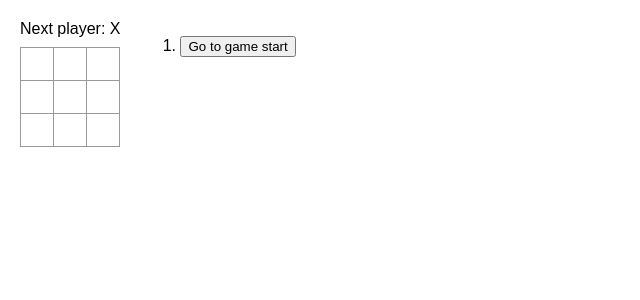
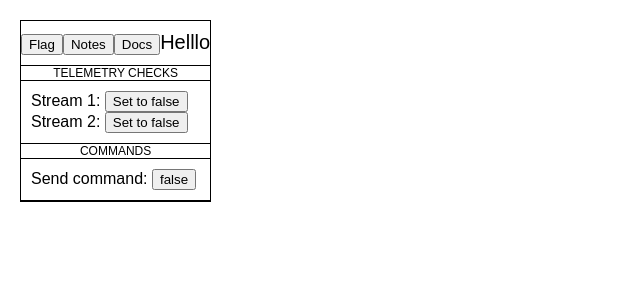
Before and after one commit to NiallMcKinnon/react-test, a React (Create React App) app in the folder src/: page / in a window 1280 px wide. Shown: the top 300 px of the page, without its empty margins (0-640 px from the left). Built offline with nearby package versions, Linux system fonts and the light colour scheme.

Commit message:
whole buncha stuff

```diff
--- a/src/App.js
+++ b/src/App.js
@@ -1,133 +1,146 @@
 import React from "react";
-import { useState } from "react";
+import "./newStyles.css";
 
-class Square extends React.Component {
+class Command extends React.Component {
+
+    constructor(props) {
+        super(props);
+        this.state = {
+            toggle: true,
+            sent: false
+        };
+        this.clickEvent = this.clickEvent.bind(this);
+    }
+
+    clickEvent() {
+        // this.value = !(this.value);
+        this.setState({sent: !this.state.sent})
+    }
+
     render() {
-    const { value, onSquareClick } = this.props;
         return (
-      <button className="square" onClick={onSquareClick}>
-        {value}
+            <div>
+                <label>Send command: </label>
+                <button disabled={!this.props.ready} onClick={this.clickEvent}>
+                    {(this.state.sent).toString()}
                 </button>
+            </div>
         );
     }
 }
 
-
-function Board({xIsNext, squares, onPlay}) {
-    /*
-    to have two child components communicate with each other,
-    declare the shared state in their parent component instead
-    */
-
-    function handleClick(i) {
-        if (squares[i] || calculateWinner(squares)){
-            return;
+class TelemCheck extends React.Component {
+    constructor(props) {
+        super(props);
+        this.state = {
+            toggle: true
+        };
+        this.clickEvent = this.clickEvent.bind(this);
     }
 
-        const nextSquares = squares.slice();
-
-        nextSquares[i] = (xIsNext) ? "X" : "O";
-
-        onPlay(nextSquares);
+    clickEvent() {
+        // this.value = !(this.value);
+        this.setState({toggle: !this.state.toggle}, () => {
+            this.props.onToggleChange(this.props.index, this.state.toggle);
+        });
     }
 
-    function calculateWinner(squares) {
-        const lines = [
-            [0, 1, 2],
-            [3, 4, 5],
-            [6, 7, 8],
-            [0, 3, 6],
-            [1, 4, 7],
-            [2, 5, 8],
-            [0, 4, 8],
-            [2, 4, 6],
-        ];
-        for (let i = 0; i < lines.length; i++) {
-            const [a, b, c] = lines[i];
-            if (
-                squares[a] &&
-                squares[a] === squares[b] &&
-                squares[a] === squares[c]
-            ) {
-                return squares[a];
+    render() {
+        return (
+            <div>
+                <label>{this.props.title}: </label>
+                <button onClick={this.clickEvent}>
+                    Set to {(!this.state.toggle).toString()}
+                </button>
+                {!this.state.toggle &&
+                    <p style={{marginLeft: '20px'}}>Contingency message</p>
+                }
+            </div>
+        );
     }
 }
-        return null;
+
+class ProcedureStep extends React.Component {
+
+    constructor(props) {
+        super(props);
+        this.state = {
+            telemChecks: [
+                // <TelemCheck key="1" title="Stream 1"/>,
+                // <TelemCheck key="2" title="Stream 2"/>
+                {toggle: true},
+                {toggle: true}
+            ],
+            commands: [
+                <Command key="1" ready={false}/>
+            ]
+        };
+        this.handleToggleChange = this.handleToggleChange.bind(this);
     }
 
-    // Not explicitly re-defined, components automatically render upon a change.
-    const winner = calculateWinner(squares);
-    let status;
-    if (winner) {
-        status = "Winner: " + winner;
-    } else {
-        status = "Next player: " + (xIsNext ? "X" : "O");
+    handleToggleChange(index, toggle) {
+        const newTelemChecks = [...this.state.telemChecks];
+        newTelemChecks[index] = {toggle: toggle};
+        this.setState({telemChecks: newTelemChecks});
     }
 
+    checkTelemStatus() {
+        for (let i = 0; i < this.state.telemChecks.length; i++) {
+            if (!this.state.telemChecks[i].toggle) {
+                return false;
+            }
+        }
+        return true;
+    }
+
+    render() {
+
+        const commandsReady = this.checkTelemStatus();
+
         return (
-        <React.Fragment>
-            <div className="status">{status}</div>
-            <div className="board-row">
-                <Square value={squares[0]} onSquareClick={() => handleClick(0)} />
-                <Square value={squares[1]} onSquareClick={() => handleClick(1)} />
-                <Square value={squares[2]} onSquareClick={() => handleClick(2)} />
+            <div className="ProcedureStep">
+                <div className="title">
+                    <button>Flag</button>
+                    <button>Notes</button>
+                    <button>Docs</button>
+                    Helllo
                 </div>
-            <div className="board-row">
-                <Square value={squares[3]} onSquareClick={() => handleClick(3)} />
-                <Square value={squares[4]} onSquareClick={() => handleClick(4)} />
-                <Square value={squares[5]} onSquareClick={() => handleClick(5)} />
+                <div className="subSection">
+                    <div className="sectionHeader">
+                        TELEMETRY CHECKS
                     </div>
-            <div className="board-row">
-                <Square value={squares[6]} onSquareClick={() => handleClick(6)} />
-                <Square value={squares[7]} onSquareClick={() => handleClick(7)} />
-                <Square value={squares[8]} onSquareClick={() => handleClick(8)} />
+                    <div className="sectionBody">
+                        {this.state.telemChecks.map((check, index) =>
+                            <TelemCheck
+                                key={index}
+                                title={`Stream ${index+1}`}
+                                index={index}
+                                onToggleChange={this.handleToggleChange}
+                            />
+                        )}
                     </div>
-        </React.Fragment>
+                </div>
+                <div className="subSection">
+                    <div className="sectionHeader">
+                        COMMANDS
+                    </div>
+                    <div className="sectionBody">
+                        {this.state.commands.map(command =>
+                            React.cloneElement(command, {ready: commandsReady})
+                        )}
+                    </div>
+                </div>
+            </div>
         );
     }
-
-// function Command() {
-
-// }
-
-export default function Game() {
-    const [history, setHistory] = useState([Array(9).fill(null)]);
-    const [currentMove, setCurrentMove] = useState(0);
-    const xIsNext = currentMove % 2 === 0;
-    const currentSquares = history[currentMove];
-
-    function handlePlay(nextSquares) {
-        const nextHistory = [...history.slice(0, currentMove+1), nextSquares];
-        setHistory(nextHistory);
-        setCurrentMove(nextHistory.length-1);
 }
 
-    function jumpTo(nextMove) {
-        setCurrentMove(nextMove);
+class TopLevel extends React.Component {
+    render() {
+        return (
+            <ProcedureStep stepID="2.130.3.7"/>
+        )
+    }
 }
 
-    const moves = history.map((squares, move) => {
-        let description;
-        if (move > 0) {
-            description = 'Go to move #' + move;
-        } else {
-            description = 'Go to game start';
-        }
-        return (
-            <li key={move}>
-                <button onClick={() => jumpTo(move)}>{description}</button>
-            </li>
-        );
-    });
-
-    return (
-        <div className="game">
-            <div className="game-board">
-            <Board xIsNext={xIsNext} squares={currentSquares} onPlay={handlePlay} />
-            </div>
-            <div className="game-info">
-                <ol>{moves}</ol>
-            </div>
-        </div>
-    )
-}
+export default TopLevel;
--- /dev/null
+++ b/src/newStyles.css
@@ -0,0 +1,26 @@
+.ProcedureStep {
+    border: 1px solid black;
+    display: inline-block;
+}
+
+.title {
+    font-size: 20px;
+    border-bottom: 1px solid black;
+    padding-bottom: 10px;
+    padding-top: 10px;
+    align-items: center;
+}
+
+.subSection {
+    border-bottom: 1px solid black;
+}
+
+.sectionHeader {
+    border-bottom: 1px solid black;
+    text-align: center;
+    font-size: 12px;
+}
+
+.sectionBody {
+    padding: 10px;
+}
--- a/src/styles.css
+++ b/src/styles.css
@@ -88,3 +88,8 @@ body {
 .game-info {
   margin-left: 20px;
 }
+
+.proc-step {
+  border: #999;
+  border-width: 2px;
+}
```
Lines whose indentation alone changed are shown as unchanged.
